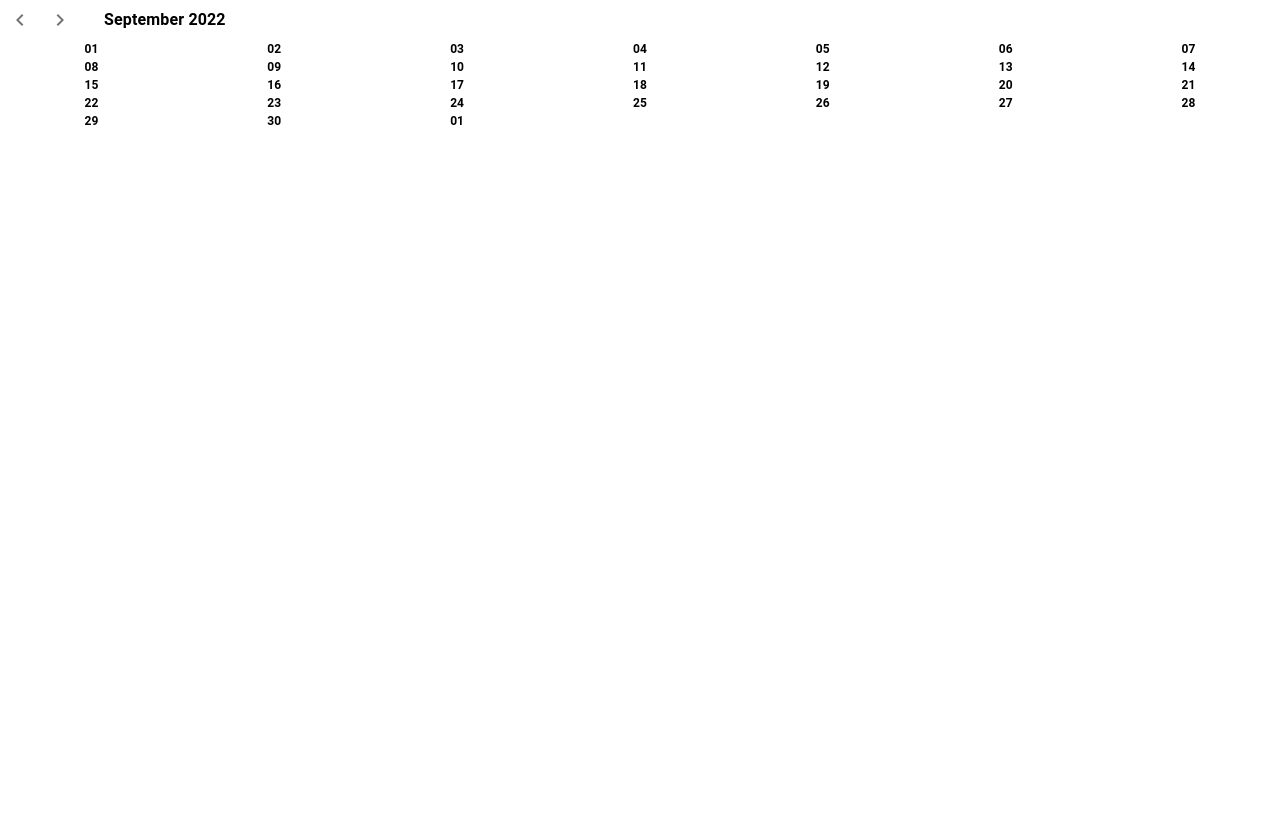
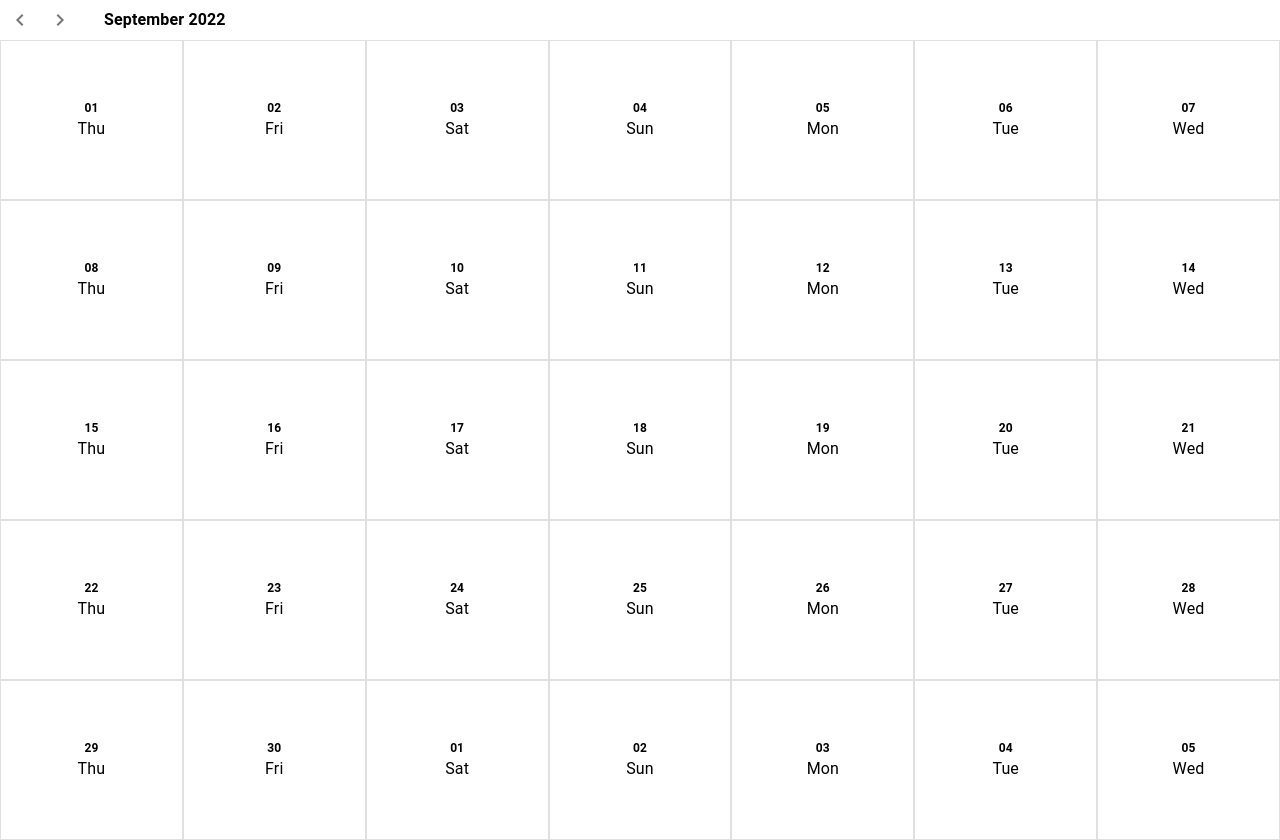
Before and after one commit to masteine/scheduler, a React (Create React App) app: page / in a window 1280 px wide. Before the commit the page ends 800 px from the top, so only its background shows below. Built offline with nearby package versions, Linux system fonts and the light colour scheme.

Commit message:
day was fixed

```diff
--- a/src/App.tsx
+++ b/src/App.tsx
@@ -5,7 +5,7 @@ import { Grid } from "@mui/material";
 
 function App() {
   return (
-    <Grid container xs={12}>
+    <Grid xs={12} height="100%">
       <Header />
       <Body />
     </Grid>
--- a/src/components/Body/index.tsx
+++ b/src/components/Body/index.tsx
@@ -6,32 +6,21 @@ import { Grid } from "@mui/material";
 interface iBodyProps {}
 
 export const Body: FC<iBodyProps> = () => {
-  const days = getDaysOfMonth(2022, 1);
+  const days = [...Array(35).keys()].map((day) => ({
+    date: moment().date(day + 1)
+  }));
 
   return (
     <Grid
       display="grid"
       xs={12}
       gridTemplateColumns="repeat(7, 1fr)"
-      gridTemplateRows="repeat(5, 1fr)"
+      gridTemplateRows="repeat(5, auto)"
+      height="100%"
     >
-      {days.map((day, index) => (
-        <Cell key={index} data={day} />
+      {days.map(({ date }, index) => (
+        <Cell key={index} data={date} />
       ))}
     </Grid>
   );
 };
-
-const getDaysOfMonth = (year: number, month: number) => {
-  let monthDate = moment(year + "-" + month, "YYYY-MM");
-  let daysInMonth = monthDate.daysInMonth();
-  let arrDays = [];
-
-  while (daysInMonth) {
-    let current = moment().date(daysInMonth);
-    arrDays.push(current);
-    daysInMonth--;
-  }
-
-  return arrDays.reverse();
-};
--- a/src/components/Cell/index.tsx
+++ b/src/components/Cell/index.tsx
@@ -1,6 +1,7 @@
 import { FC } from "react";
 import { Grid, Typography } from "@mui/material";
 import moment from "moment";
+import { StyledBody } from "./styles";
 
 interface iCellProps {
   data: moment.Moment;
@@ -8,18 +9,18 @@ interface iCellProps {
 }
 
 export const Cell: FC<iCellProps> = ({ data, events }) => {
-  const day = moment(data).format("D");
+  const day = moment(data).format("ddd");
   const date = moment(data).format("DD");
 
   return (
-    <Grid container>
+    <StyledBody container>
       <Grid alignContent="center" xs={12}>
         <Typography textAlign="center" fontSize={12} fontWeight={600}>
           {date}
         </Typography>
-        {/*<Typography textAlign="center">{day}</Typography>*/}
+        <Typography textAlign="center">{day}</Typography>
       </Grid>
       <Grid></Grid>
-    </Grid>
+    </StyledBody>
   );
 };
--- /dev/null
+++ b/src/components/Cell/styles.tsx
@@ -0,0 +1,5 @@
+import { Grid, styled } from "@mui/material";
+
+export const StyledBody = styled(Grid)`
+  border: 1px solid #e0e0e0;
+`;
--- a/src/components/Header/index.tsx
+++ b/src/components/Header/index.tsx
@@ -8,7 +8,13 @@ interface iHeaderProps {}
 
 export const Header: FC<iHeaderProps> = () => {
   return (
-    <Grid container direction="row" alignItems="center" spacing={3}>
+    <Grid
+      container
+      direction="row"
+      alignItems="center"
+      spacing={3}
+      height="min-content"
+    >
       <Grid item>
         <Navigation />
       </Grid>
--- /dev/null
+++ b/src/helpers/createCalendarGrid.ts
@@ -0,0 +1,3 @@
+import moment from "moment";
+
+export const createCalendarGrid = (year: number, month: number) => {};
--- a/tsconfig.json
+++ b/tsconfig.json
@@ -1,6 +1,6 @@
 {
   "compilerOptions": {
-    "target": "es5",
+    "target": "es2015",
     "baseUrl": "src",
     "lib": [
       "dom",
```
